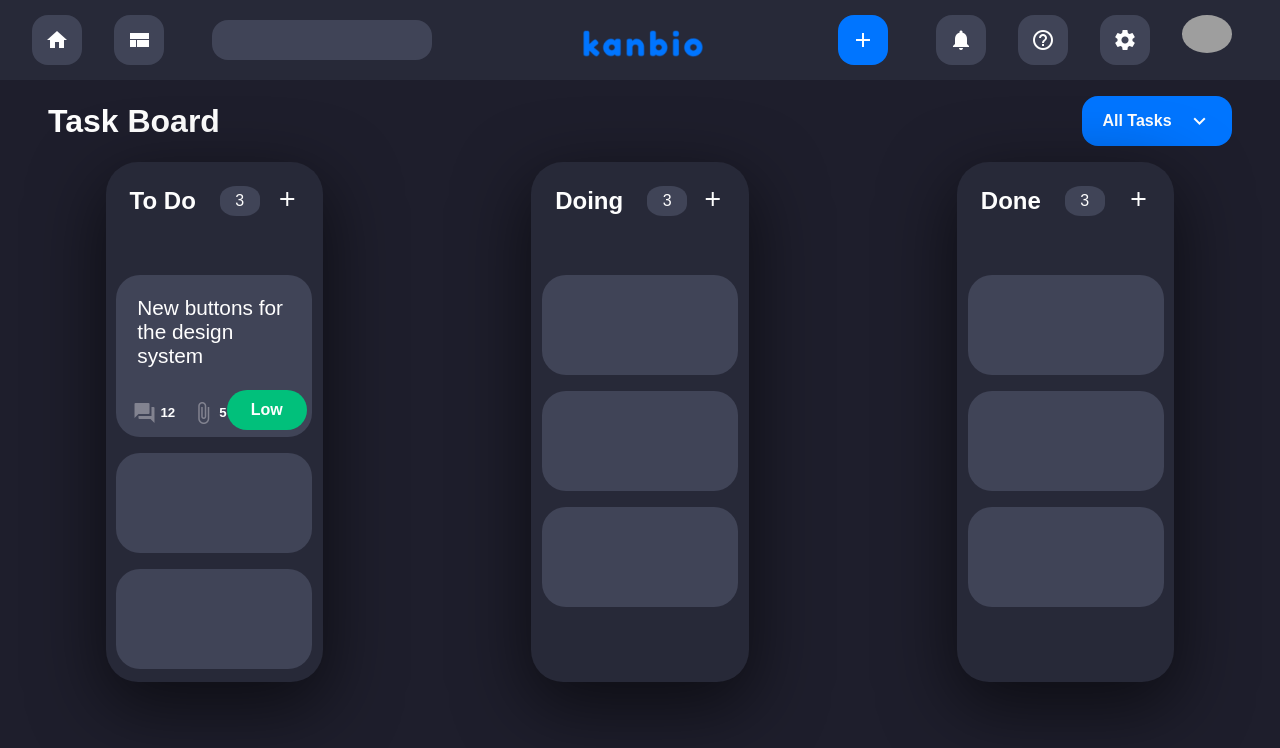
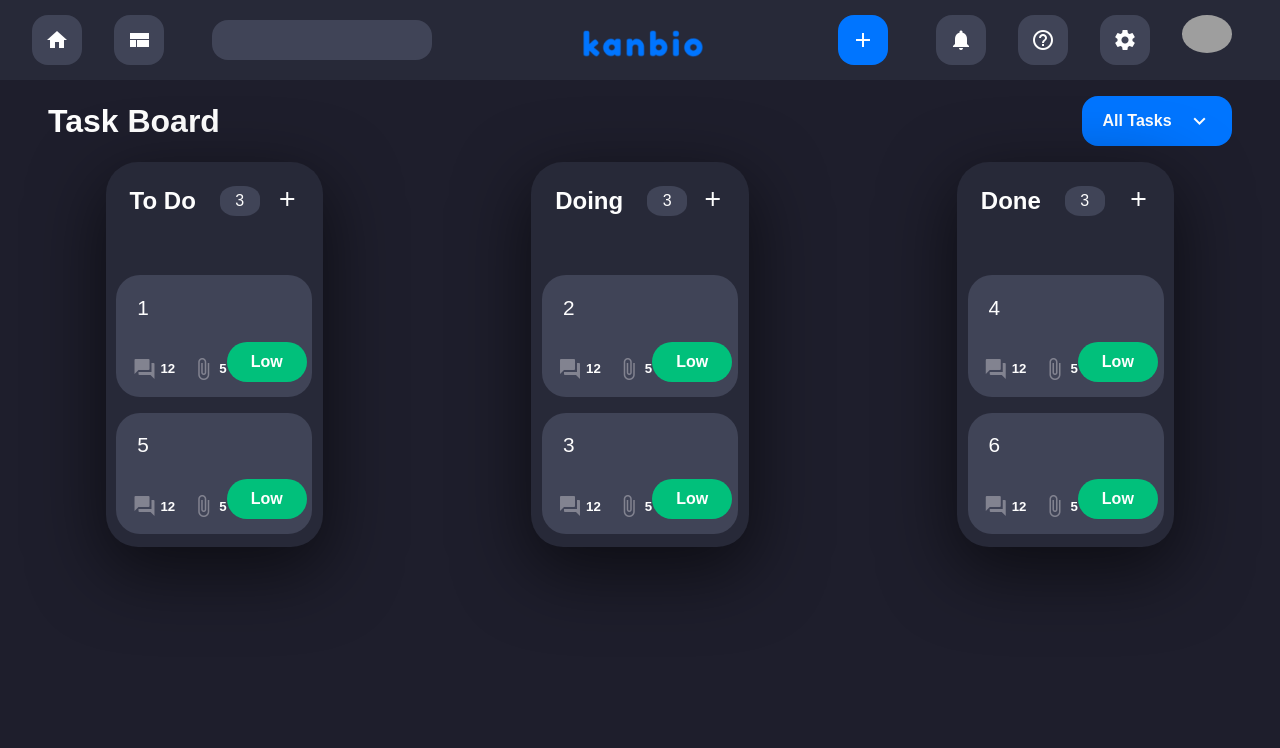
Before and after one commit to furkan-ceylan/kanbio, a Vue app: page / in a window 1280 px wide. Shown: the top 748 px of the page. Built offline with nearby package versions, Linux system fonts and the light colour scheme; grey boxes are pictures that could not be loaded.

Commit message:
tasks drag and drop added

```diff
--- a/src/components/Tasks.vue
+++ b/src/components/Tasks.vue
@@ -1,6 +1,11 @@
 .<template>
   <div class="tasks">
-    <div class="task-card">
+    <div
+      class="task-card"
+      @drop="onDrop($event, 1)"
+      @dragenter.prevent
+      @dragover.prevent
+    >
       <div class="card-header">
         <div class="card-header-left">
           <h2>To Do</h2>
@@ -11,8 +16,14 @@
         </div>
       </div>
       <div class="card-content">
-        <div class="task">
-          <p>New buttons for the design system</p>
+        <div
+          class="task"
+          v-for="task in getList(1)"
+          :key="task.id"
+          draggable="true"
+          @dragstart="startDrag($event, task)"
+        >
+          <p>{{ task.text }}</p>
           <div class="task-bottom">
             <div class="task-bottom-left">
               <span class="material-icons task-icons">question_answer</span>
@@ -25,11 +36,14 @@
             </div>
           </div>
         </div>
-        <div class="task"></div>
-        <div class="task"></div>
       </div>
     </div>
-    <div class="task-card">
+    <div
+      class="task-card"
+      @drop="onDrop($event, 2)"
+      @dragenter.prevent
+      @dragover.prevent
+    >
       <div class="card-header">
         <div class="card-header-left">
           <h2>Doing</h2>
@@ -40,12 +54,34 @@
         </div>
       </div>
       <div class="card-content">
-        <div class="task"></div>
-        <div class="task"></div>
-        <div class="task"></div>
+        <div
+          class="task"
+          v-for="task in getList(2)"
+          :key="task.id"
+          draggable="true"
+          @dragstart="startDrag($event, task)"
+        >
+          <p>{{ task.text }}</p>
+          <div class="task-bottom">
+            <div class="task-bottom-left">
+              <span class="material-icons task-icons">question_answer</span>
+              <h5>12</h5>
+              <span class="material-icons task-icons">attach_file</span>
+              <h5>5</h5>
+            </div>
+            <div class="task-bottom-right">
+              <button class="btn">Low</button>
+            </div>
+          </div>
+        </div>
       </div>
     </div>
-    <div class="task-card">
+    <div
+      class="task-card"
+      @drop="onDrop($event, 3)"
+      @dragenter.prevent
+      @dragover.prevent
+    >
       <div class="card-header">
         <div class="card-header-left">
           <h2>Done</h2>
@@ -56,9 +92,26 @@
         </div>
       </div>
       <div class="card-content">
-        <div class="task"></div>
-        <div class="task"></div>
-        <div class="task"></div>
+        <div
+          class="task"
+          v-for="task in getList(3)"
+          :key="task.id"
+          draggable="true"
+          @dragstart="startDrag($event, task)"
+        >
+          <p>{{ task.text }}</p>
+          <div class="task-bottom">
+            <div class="task-bottom-left">
+              <span class="material-icons task-icons">question_answer</span>
+              <h5>12</h5>
+              <span class="material-icons task-icons">attach_file</span>
+              <h5>5</h5>
+            </div>
+            <div class="task-bottom-right">
+              <button class="btn">Low</button>
+            </div>
+          </div>
+        </div>
       </div>
     </div>
   </div>
@@ -67,6 +120,36 @@
 <script>
 export default {
   name: 'Tasks',
+  data: function () {
+    return {
+      tasks: [
+        { id: 0, text: '1', list: 1 },
+        { id: 1, text: '2', list: 2 },
+        { id: 2, text: '3', list: 2 },
+        { id: 3, text: '4', list: 3 },
+        { id: 4, text: '5', list: 1 },
+        { id: 5, text: '6', list: 3 },
+      ],
+    }
+  },
+  methods: {
+    getList(list) {
+      return this.tasks.filter((task) => task.list == list)
+    },
+
+    startDrag(event, task) {
+      console.log(task)
+      event.dataTransfer.dropEffect = 'move'
+      event.dataTransfer.effectAllowed = 'move'
+      event.dataTransfer.setData('taskID', task.id)
+    },
+
+    onDrop(event, list) {
+      const taskID = event.dataTransfer.getData('taskID')
+      const task = this.tasks.find((task) => task.id == taskID)
+      task.list = list
+    },
+  },
 }
 </script>
 
@@ -132,6 +215,7 @@ export default {
   margin-top: 1rem;
   transform: translate(0, 3px);
   transition: 0.4s;
+  cursor: pointer;
 }
 
 .task:hover {
@@ -171,7 +255,7 @@ export default {
   border-radius: 2rem;
   background-color: var(--green-btn);
   margin-right: 1rem;
-  margin-bottom: 0.5rem;
+  margin-bottom: 1rem;
   color: var(--white);
   font-weight: bold;
   font-size: 1rem;
```
